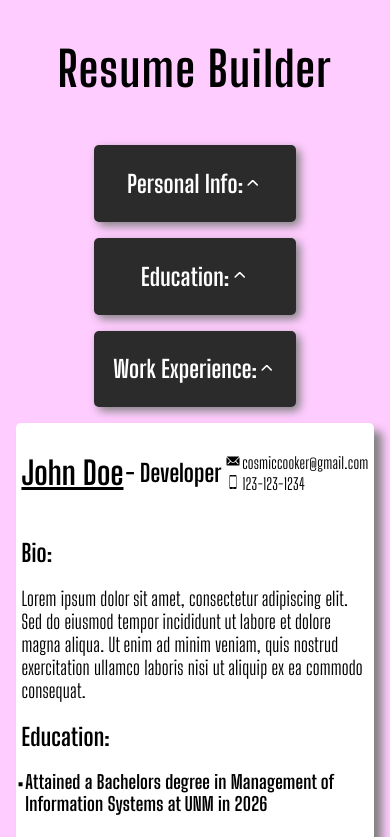
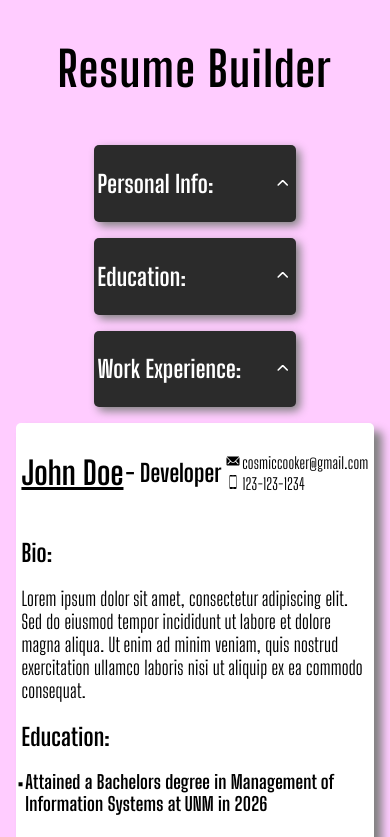
Before and after one commit to cosmicchimp/cv-builder, a React (Vite) app: page / in a window 390 px wide. Shown: the top 837 px of the page. Built offline with nearby package versions, Linux system fonts and the light colour scheme.

Commit message:
More mobile adjustments

```diff
--- a/src/App.css
+++ b/src/App.css
@@ -42,6 +42,9 @@
   }
   .resumeWrapper {
     width: 90vw !important;
+  }
+  .collapseButton {
+    margin-left: auto !important;
   }
 }
 #root {
```
